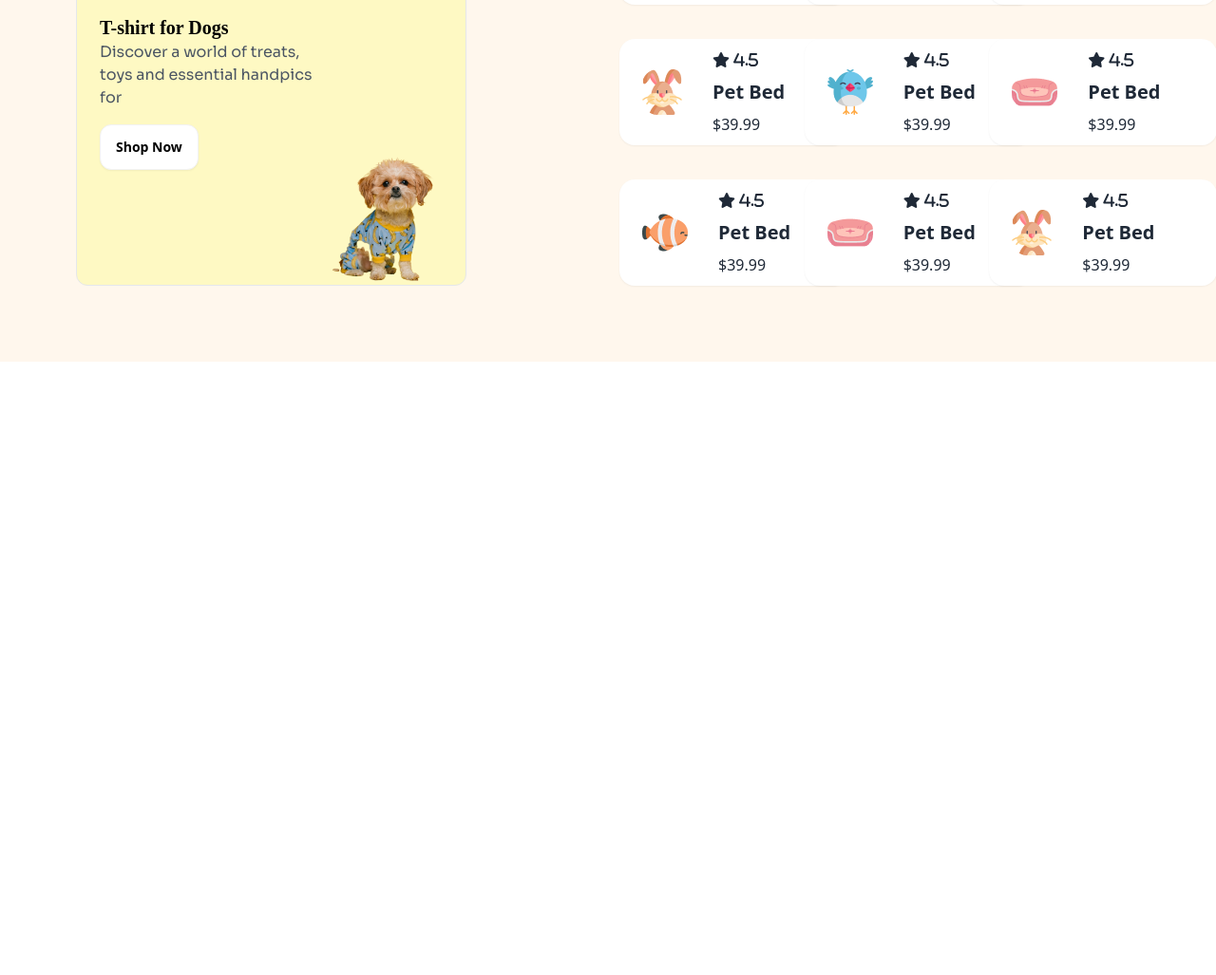
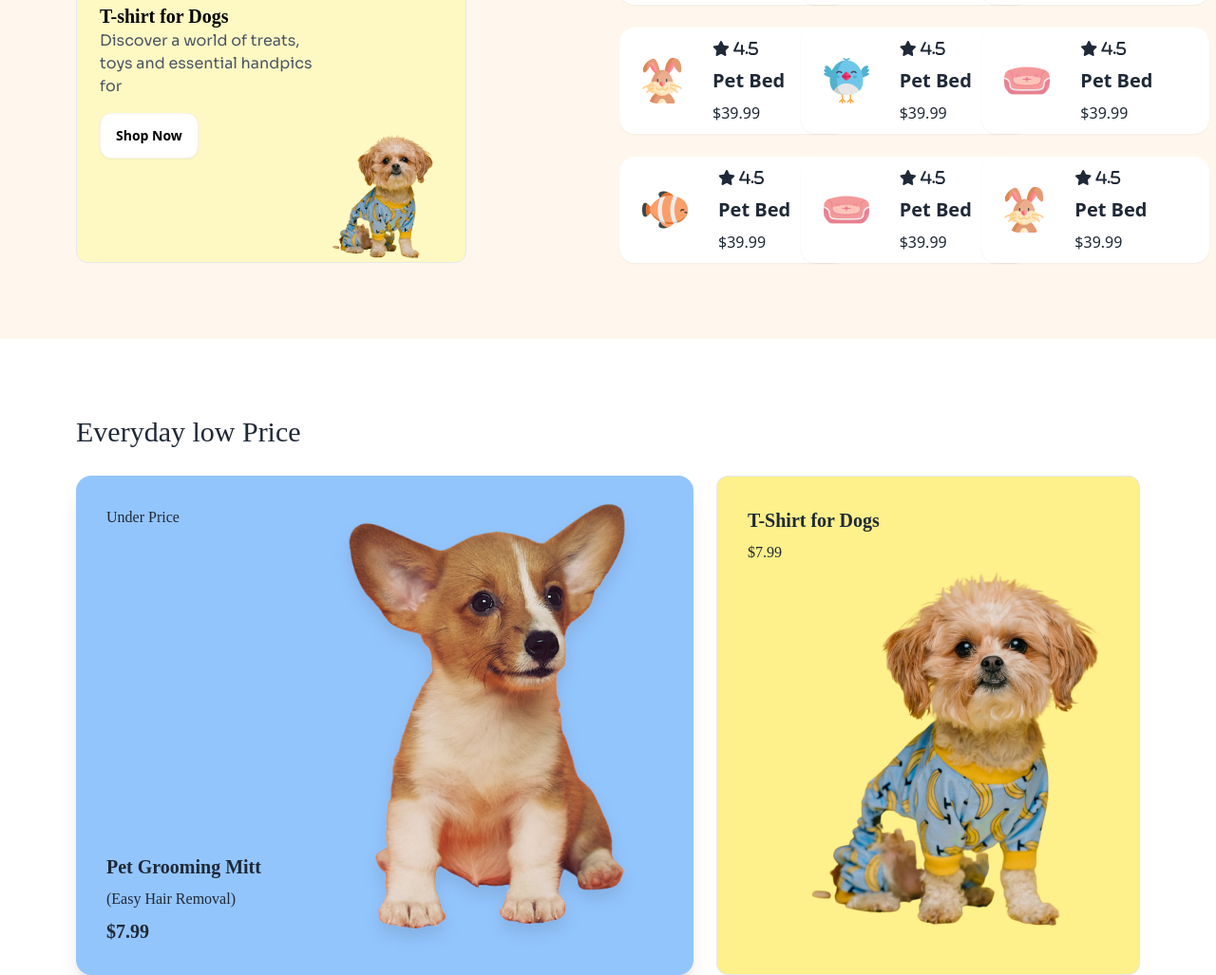
Before and after one commit to srsshawon/assignment-3-category-0001, a plain HTML site: page index.html in a window 1280 px wide. Shown: the part 1507-2534 px from the top of the page at 95% size. Before the commit the page ends 1968 px from the top, so only its background shows below. Drawn offline with nearby package versions, Linux system fonts and the light colour scheme; a web font is replaced by a local one.

Commit message:
added the low price section

```diff
--- a/index.html
+++ b/index.html
@@ -106,6 +106,7 @@
 
     </header>
     <main class="md:container mx-auto">
+
         <!-- category section -->
          <section class="my-4 text-center px-6 lg:px-20 md:text-left">
             <h1 class="font-adlam text-3xl">Browse By Categories</h1>
@@ -204,6 +205,7 @@
                 </div>
             </div>
          </section>
+
          <!-- Trending Pets -->
          <section class="my-20 bg-orange-50 px-6 lg:px-20  py-4 pb-10">
             <h1 class="font-adlam text-3xl font-adlam my-10">Trending Pet Products</h1>
@@ -220,7 +222,7 @@
                         </div>
                     </div>
                     <!-- small cards -->
-                     <div class="grid grid-cols-2 md:grid-cols-3  gap-9    ">
+                     <div class="grid grid-cols-2 md:grid-cols-3  gap-6    ">
                         <!-- card 1 -->
                         <div class="card card-side bg-base-100 shadow-sm w-60 h-28 justify-center items-center p-6  ">
                             <figure>
@@ -332,6 +334,30 @@
                      </div>
             </div>
          </section>
+
+         <!-- low price section -->
+         <section class="px-6 lg:px-20">
+            <h1 class="font-adlam text-3xl mb-7">Everyday low Price</h1>
+            <div class="flex flex-col lg:flex-row  gap-6 ">
+                <div class="card card-side  shadow-xl bg-blue-300">
+                    <div class="card-body font-adlam">
+                      <p>Under Price</p>
+                      <h2 class="card-title">Pet Grooming Mitt<h2>
+                      <p>(Easy Hair Removal)</p>
+                      <h2 class="card-title">$7.99</h2>
+                    </div>
+                    <figure><img src="c1-assets/cute-dog-mid.png" alt=""/></figure>
+                </div>
+                  <div class="card-body border flex-1 rounded-xl bg-yellow-200">
+                    <h2 class="card-title font-adlam">T-Shirt for Dogs</h2>
+                    <h2 class="font-adlam">$7.99</h2>
+                    <div class="card-actions justify-end">
+                      <img src="c1-assets/cute-pet-mid.png" alt="">
+                    </div>
+                  </div>
+            </div>
+         </section>
+
     </main>
     <footer>
 
```
